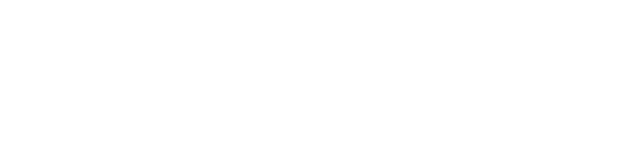
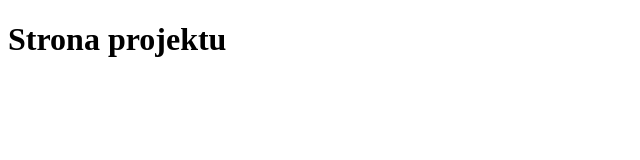
Before and after one commit to Kramcov/wtorek-zjecia-wsb, a plain HTML site: page index.html in a window 1280 px wide. Shown: the whole page, without its empty margins (0-640 px from the left). Drawn offline with Linux system fonts and the light colour scheme.

Commit message:
dodanie naglowka

```diff
--- a/index.html
+++ b/index.html
@@ -1,7 +1,9 @@
 <!DOCTYPE html>
+<html>
 <head>
 
 </head>
 <body>
-
+ <h1>Strona projektu</h1>
 </body>
+</html>
```
